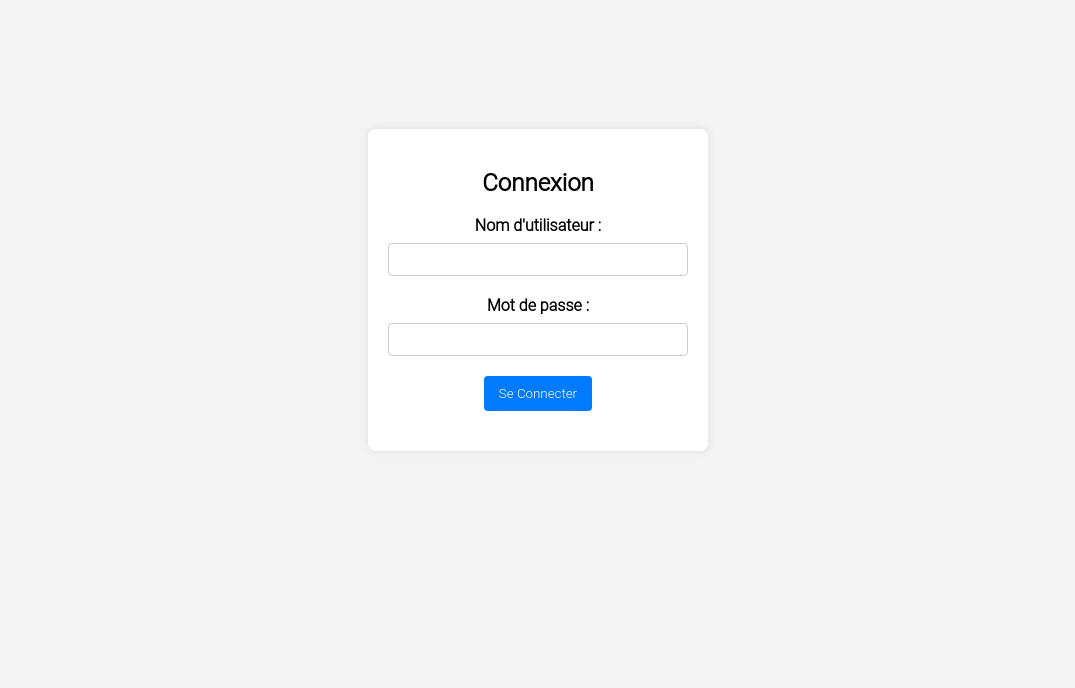
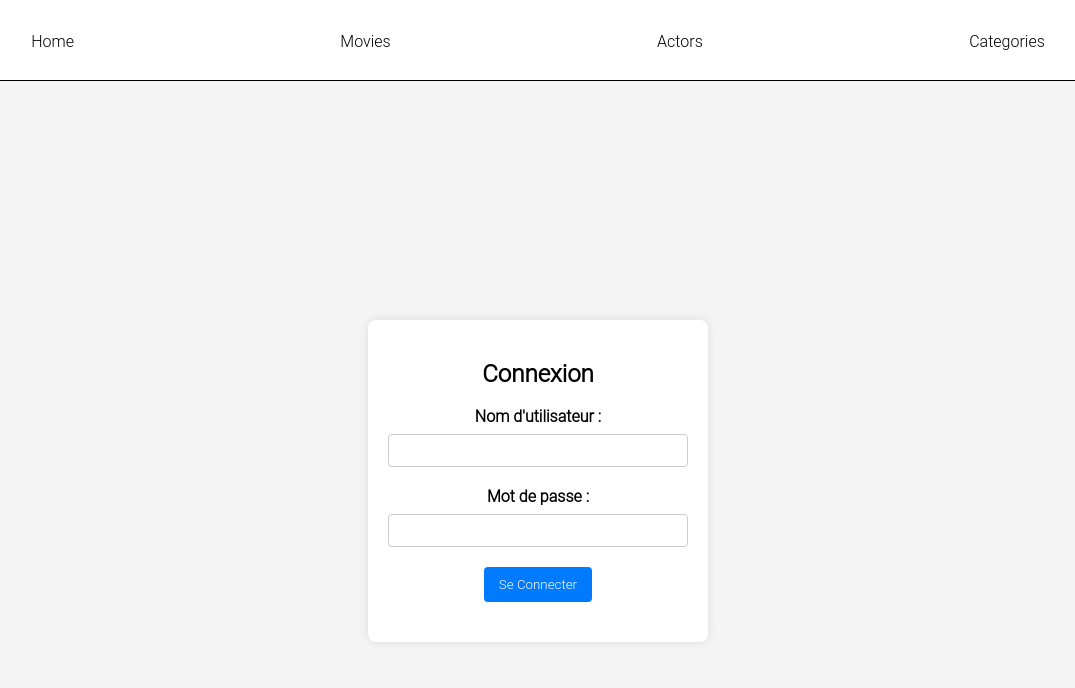
Before and after one commit to SamChrp/movies-app, a Vue app: page /login in a window 1280 px wide. Shown: the top 688 px of the page, without its empty margins (102-1177 px from the left). Built offline with nearby package versions, Linux system fonts and the light colour scheme.

Commit message:
fix : css

```diff
--- a/src/App.vue
+++ b/src/App.vue
@@ -1,20 +1,13 @@
 <script setup>
+import NavBar from "@/components/navBar.vue";
 import { RouterLink, RouterView } from 'vue-router'
-import MoviesHomePageView from "@/components/moviesHomePageView.vue";
-import CardMovie from "@/components/CardMovie.vue";
-import NavBar from "@/components/navBar.vue";
 
 </script>
 
 <template>
   <NavBar />
-      <nav>
-        <RouterLink to="/">Home</RouterLink>
-      </nav>
-
 
   <RouterView />
-  <CardMovie />
 </template>
 
 <style scoped>
--- a/src/views/LoginView.vue
+++ b/src/views/LoginView.vue
@@ -32,6 +32,7 @@ const submitForm = () => {
 <template>
   <body>
   <div  class="container">
+    <div  class="form-login">
       <h2>Connexion</h2>
       <form @submit.prevent="submitForm">
         <div class="form-group">
@@ -47,11 +48,12 @@ const submitForm = () => {
         </div>
       </form>
     </div>
+  </div>
   </body>
 </template>
 
 <style>
-body {
+.container {
   font-family: Arial, sans-serif;
   background-color: #f4f4f4;
   margin: 0;
@@ -62,13 +64,14 @@ body {
   height: 100vh;
 }
 
-.container {
+.form-login {
   background-color: #fff;
   border-radius: 8px;
   box-shadow: 0 0 10px rgba(0, 0, 0, 0.1);
   padding: 20px;
   width: 300px;
   text-align: center;
+
 }
 
 .form-group {
```
Lines whose indentation alone changed are shown as unchanged.
